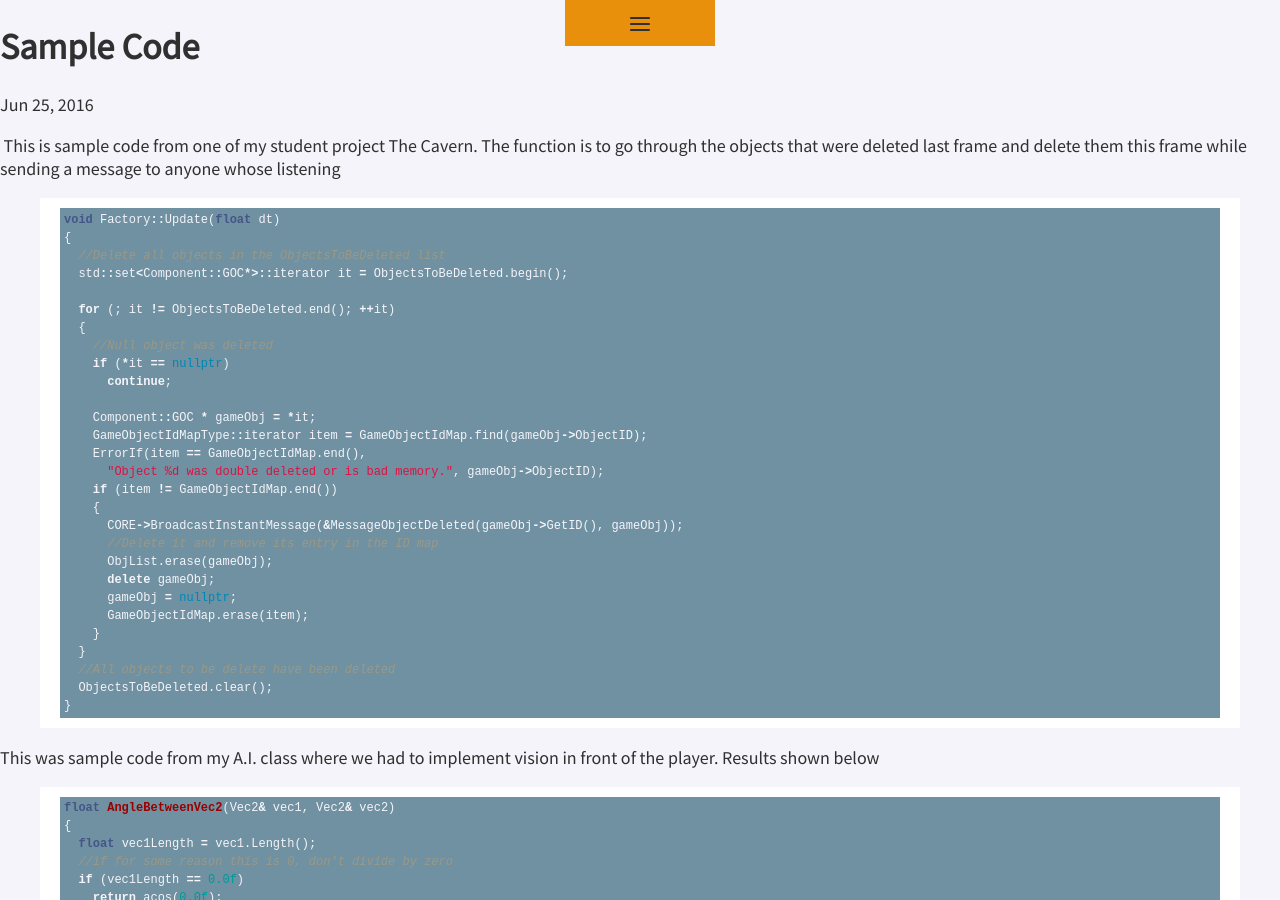
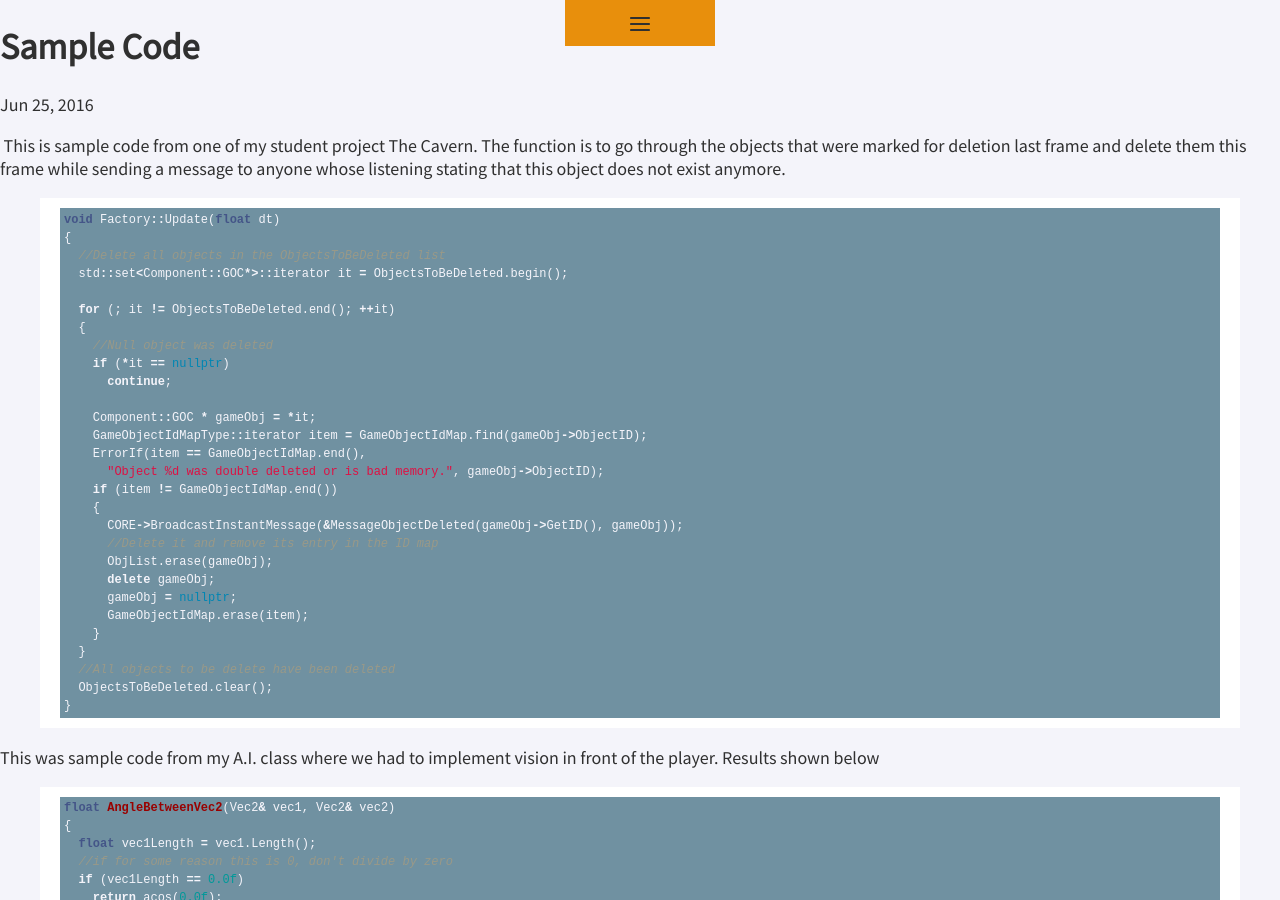
Before and after one commit to UltraJesus/Website, a Jekyll site: the page built from _posts/2016-05-19-SampleFromTheCavern.markdown, in a window 1280 px wide and 900 px high. Built offline with Jekyll 4.4.1, drawn with Linux system fonts in a browser that asks for light colours; nearby versions of some CDN libraries; comment, search, counter and statistics services are not loaded.

Commit message:
Clarification on blog post

```diff
--- a/_posts/2016-05-19-SampleFromTheCavern.markdown
+++ b/_posts/2016-05-19-SampleFromTheCavern.markdown
@@ -5,7 +5,7 @@ date:   2016-06-24 18:34:36 -0700
 categories: jekyll update
 ---
  This is sample code from one of my student project The Cavern.
-The function is to go through the objects that were deleted last frame and delete them this frame while sending a message to anyone whose listening
+The function is to go through the objects that were marked for deletion last frame and delete them this frame while sending a message to anyone whose listening stating that this object does not exist anymore.
 
 {% highlight cpp %}
 void Factory::Update(float dt)
```
